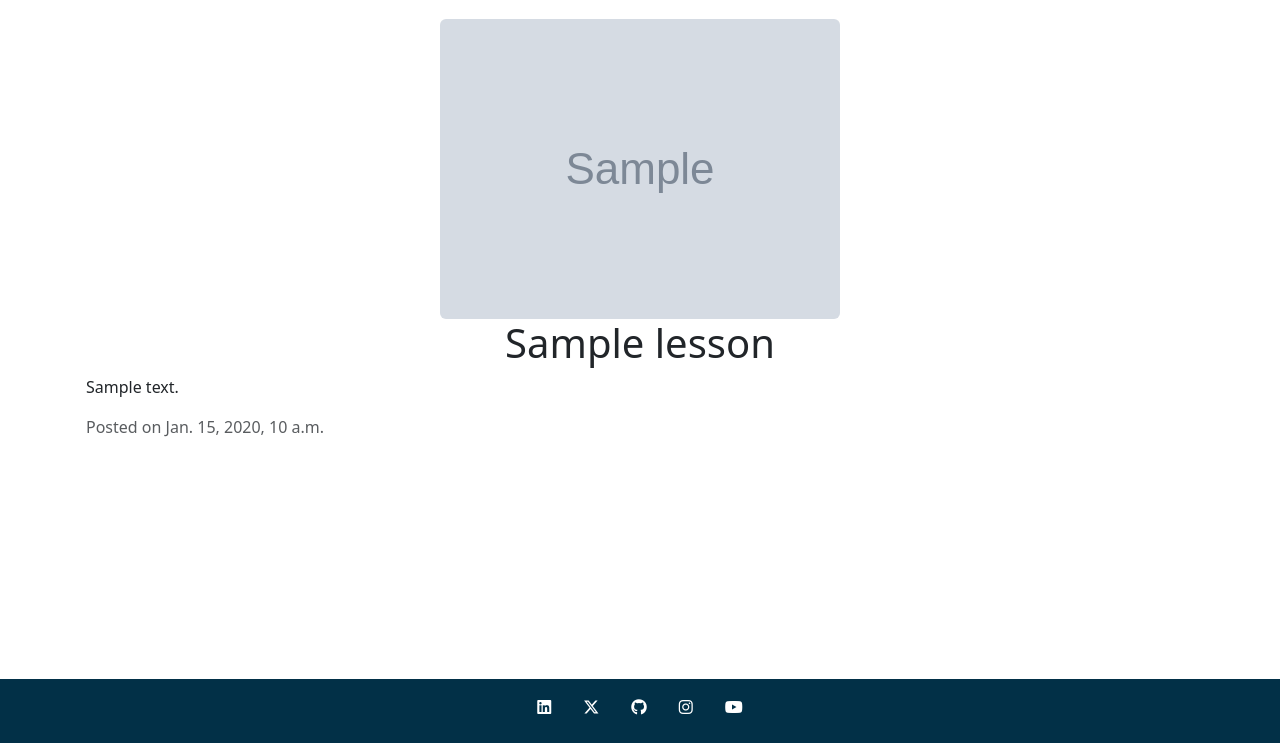
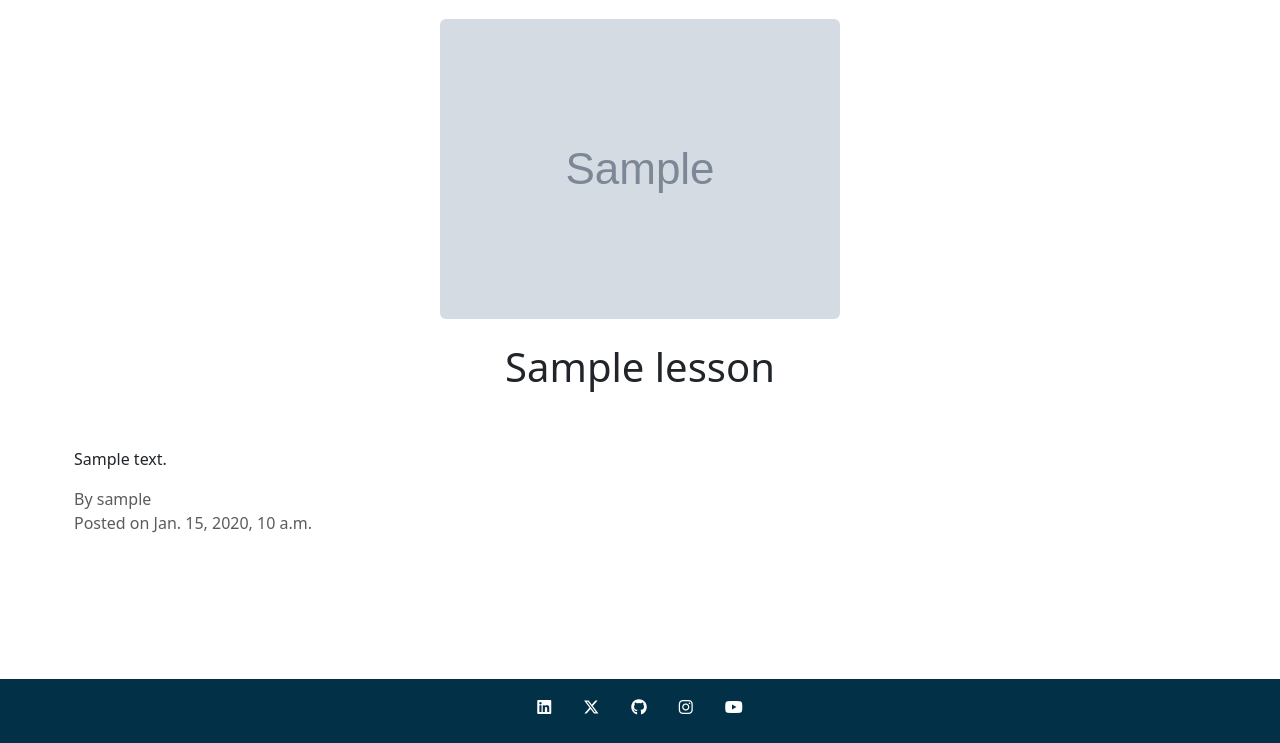
Before and after one commit to beardyone80/bark-to-basics, a Django app: a page that uses lessons/templates/lessons/lesson_detail.html in a window 1280 px wide. Shown: the part 57-800 px from the top of the page. Run offline with Django 4.2, Linux system fonts and the light colour scheme; tables that the repository leaves empty hold one stand-in row (values such as "Sample post"); grey boxes marked "Sample" are stand-in pictures; parts of the project's set-up code (start-up, migrations or seed data) failed here and were passed over; some libraries are stand-ins or nearby versions.

Commit message:
edit post_detail

```diff
--- a/lessons/templates/lessons/lesson_detail.html
+++ b/lessons/templates/lessons/lesson_detail.html
@@ -4,15 +4,22 @@
 
 {% block content %}
 <div class="container">
+    <div class="row text-center>
+        <div class="col-md-6 masthead-text">
     <div class="lesson-info mt-3 p-1">
         <div class="lesson-img">
             <img src="{{ lesson.image.url }}" alt="{{lesson.image_alt}}" class="rounded mx-auto d-block">
         </div>
+        <br>
         <div class="lesson-detail">
             <h1 class="text-center">{{lesson.title}}</h1>
+            <br>
+            <br>
             <p>{{lesson.content}}</p>
-            <p class="text-muted">Posted on {{lesson.updated_on}}</p>
+            <p class="text-muted">By  {{ lesson.author }} <br> Posted on {{lesson.updated_on}}</p>
         </div>
     </div>
 </div>
+</div>
+</div>
 {% endblock %}
--- a/my_project/settings.py
+++ b/my_project/settings.py
@@ -31,7 +31,7 @@ SECRET_KEY = os.environ.get('SECRET_KEY')
 # SECURITY WARNING: don't run with debug turned on in production!
 DEBUG = 'DEVELOPMENT' in os.environ
 
-ALLOWED_HOSTS = ['8000-beardyone80-barktobasic-szlr40vvpqb.ws-eu106.gitpod.io','.herokuapp.com']
+ALLOWED_HOSTS = ['8000-beardyone80-barktobasic-kqvjc3lu376.ws-us106.gitpod.io','.herokuapp.com']
 
 
 # Application definition
@@ -120,7 +120,7 @@ DATABASES = {
 CSRF_TRUSTED_ORIGINS = [
     'http://*.gitpod.io',
     'http://*.herokuapp.com',
-    'https://8000-beardyone80-barktobasic-szlr40vvpqb.ws-eu106.gitpod.io',
+    'https://8000-beardyone80-barktobasic-kqvjc3lu376.ws-us106.gitpod.io',
 ]
 
 
--- a/static/css/base.css
+++ b/static/css/base.css
@@ -25,12 +25,11 @@ main {
   }
 
 
-/* Login styling */
+/* Lesson details */
 
-#signup_form {
-
+.lesson-info {
+    background-color: white;
 }
-
 
 
 
```
